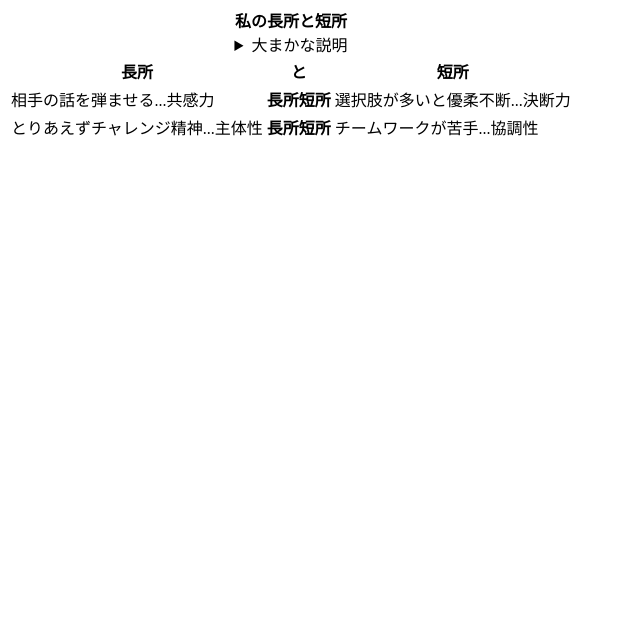
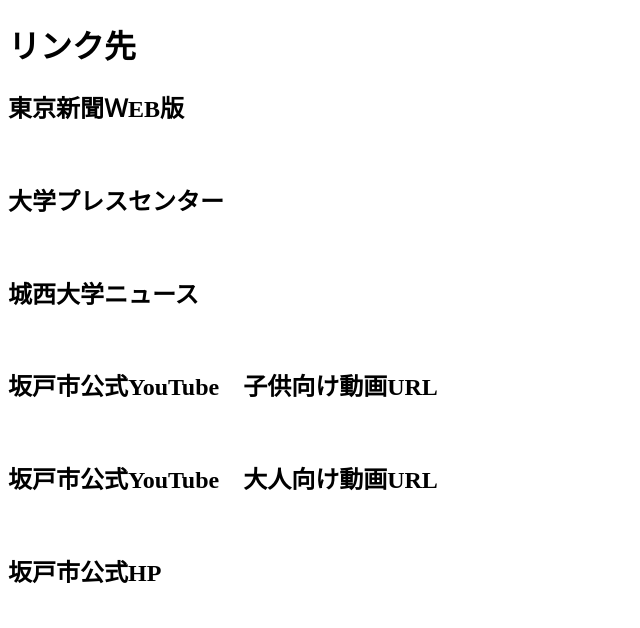
Before and after one commit to marikky/termend-report, a plain HTML site: page a.html in a window 1280 px wide. Shown: the whole page, without its empty margins (0-640 px from the left). Drawn offline with Linux system fonts and the light colour scheme.

Commit message:
Update a.html

```diff
--- a/a.html
+++ b/a.html
@@ -2,25 +2,26 @@
 <html lang="ja">
 <head>
   <meta charset="UTF-8">
-  <title>私の長所・短所　My strengths and weaknesses　</title>
+  <title>リンク先ページ</title>
   </head>
   <body>
-    <table>
-  <caption>
-  <strong>私の長所と短所</strong>
-  <details>
-  <summary>大まかな説明</summary>
-  <p>こちらへ　https://marikky.github.io/termend-report/　</p>
-  </details>
-  </caption>
-  <thead>
-  <tr><th class="important">長所</th><th>と</th><th>短所</th></tr>
-  </thead>
-  <tbody>
-  <tr><td>相手の話を弾ませる...共感力</td><th>長所短所</th><td>選択肢が多いと優柔不断...決断力</td></tr>
-  <tr><td>とりあえずチャレンジ精神...主体性</td><th>長所短所</th><td>チームワークが苦手...協調性</td></tr>
-  </tbody>
-  </table>
+<h1>リンク先</h1>
+<h2>東京新聞ＷEB版</h2>
+  <a href=https://www.tokyo-np.co.jp/article/259687></a><br>
 
+<h2>大学プレスセンター</h2>
+  <a href=https://www.u-presscenter.jp/article/post-51034.html></a><br>
+
+<h2>城西大学ニュース</h2>
+   <a href=https://www.josai.ac.jp/news/keiei_20230629/></a><br>
+
+<h2>坂戸市公式YouTube　子供向け動画URL</h2>
+    <a href=https://www.youtube.com/watch?v=wQskHryxyxg&list=PLzxpRKYDFPHZyZIQmi72YFyrNL5DreAAI></a><br>
+
+<h2>坂戸市公式YouTube　大人向け動画URL</h2>
+  <a href=https://www.youtube.com/watch?v=-cZeSuibs0g&list=PLzxpRKYDFPHZyZIQmi72YFyrNL5DreAAI&index=2></a><br>
+
+ <h2>坂戸市公式HP</h2>
+  <a href=https://www.city.sakado.lg.jp/></a><br>
 </body>
 </html>
```
